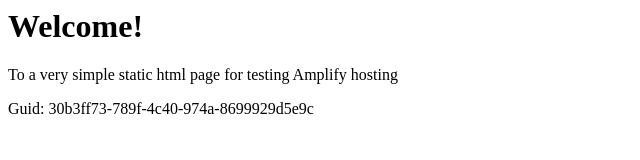
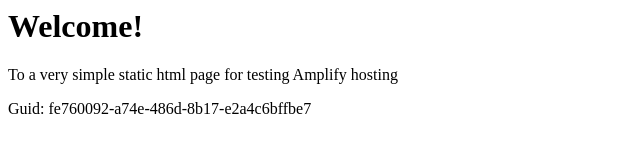
Before and after one commit to aws-aemilia-yul/Github-PR-Commit-Integration-Test-DoNotTouch-GitHubWebhookPushCanaryTest-v1-preprod-ca-central-1, a website: page src/index.html in a window 1280 px wide. Shown: the full height of the page, 0-640 px from the left. Drawn offline with Linux system fonts and the light colour scheme.

Commit message:
commit from integ tests

```diff
--- a/src/index.html
+++ b/src/index.html
@@ -12,6 +12,6 @@
 <body>
     <h1>Welcome!</h1>
     <p>To a very simple static html page for testing Amplify hosting</p>
-    <p>Guid: 30b3ff73-789f-4c40-974a-8699929d5e9c</p></body>
+    <p>Guid: fe760092-a74e-486d-8b17-e2a4c6bffbe7</p></body>
 
 </html>
```
